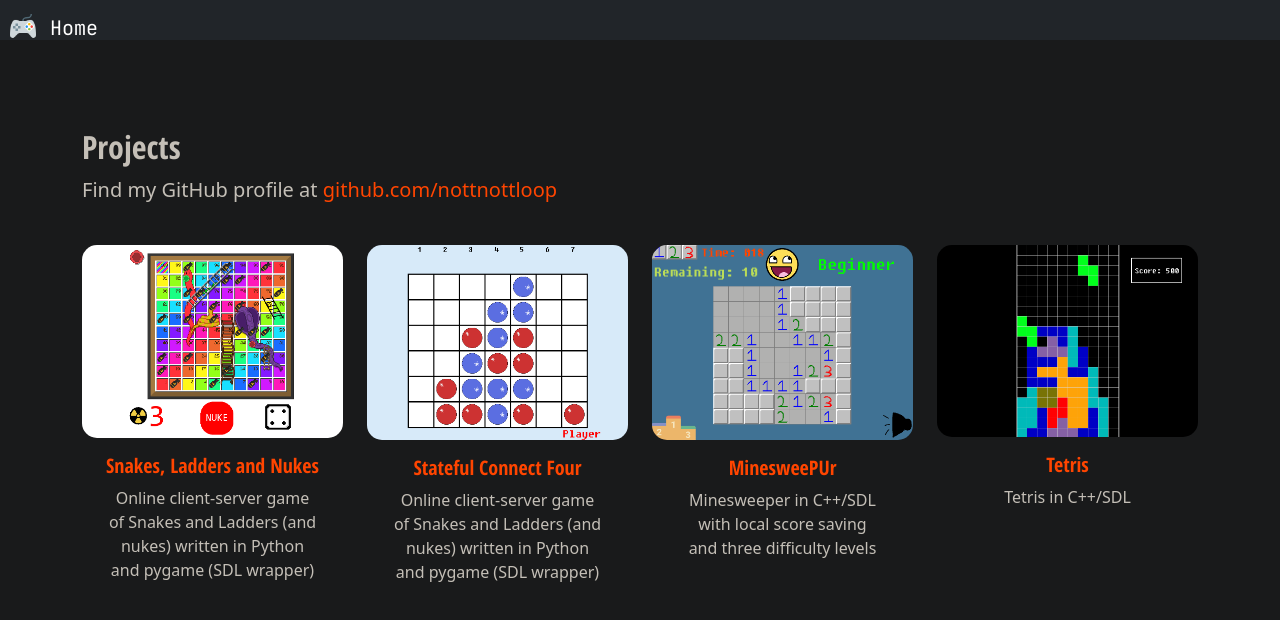
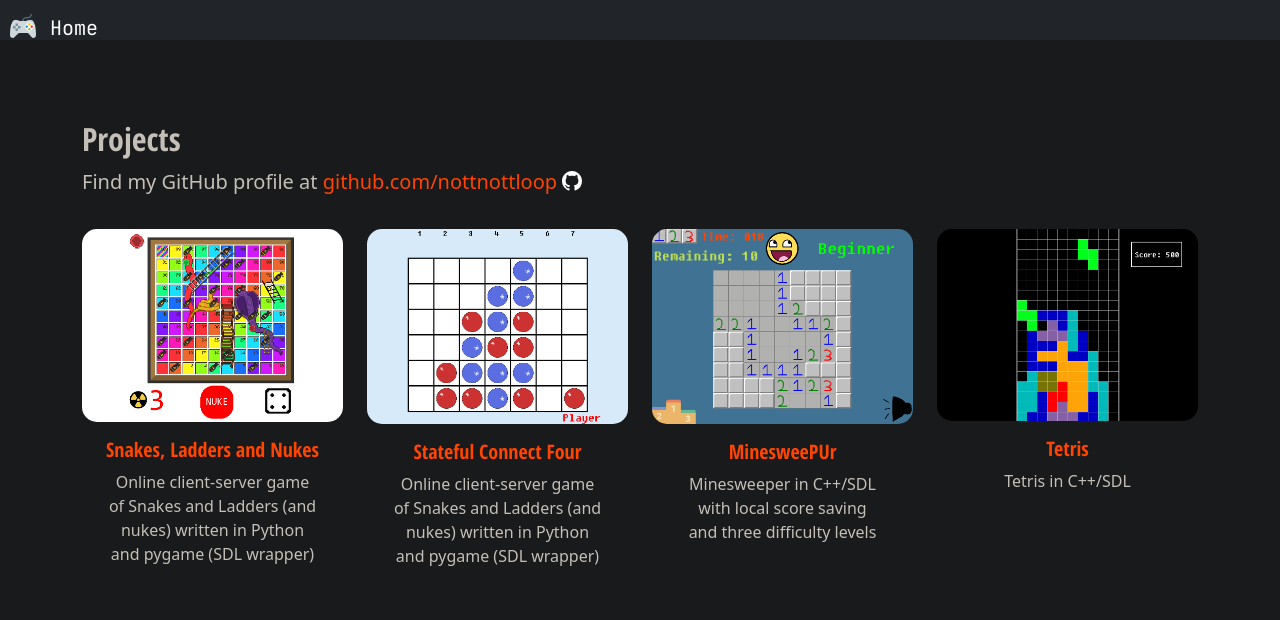
Before and after one commit to nottnottloop/new-nottnottloop.github.io, a plain HTML site: page index.html in a window 1280 px wide. Drawn offline with Linux system fonts and the light colour scheme.

Commit message:
Add github icon

```diff
--- a/index.html
+++ b/index.html
@@ -19,8 +19,8 @@
 	<main class="container-lg projects-container">
 	<div class="my-4">
 		<h2>Projects</h2>
-		<p class="lead">Find my GitHub profile at <a href="https://github.com/nottnottloop">github.com/nottnottloop</a></p>
-	</div>
+		<p class="lead">Find my GitHub profile at <a href="https://github.com/nottnottloop">github.com/nottnottloop <img class="github-icon nudge" src="/static/img/github.svg"></a></p>
+	</img>
 		<div class="row">
 			<div class="card col-12 col-md-6 col-xl-3">
 				<a href="snakes-ladders-and-nukes.html"><img src="/static/img/snakes-ladders-and-nukes.png" class="card-img-top" alt="Snakes, Ladders and Nukes"></a>
```
